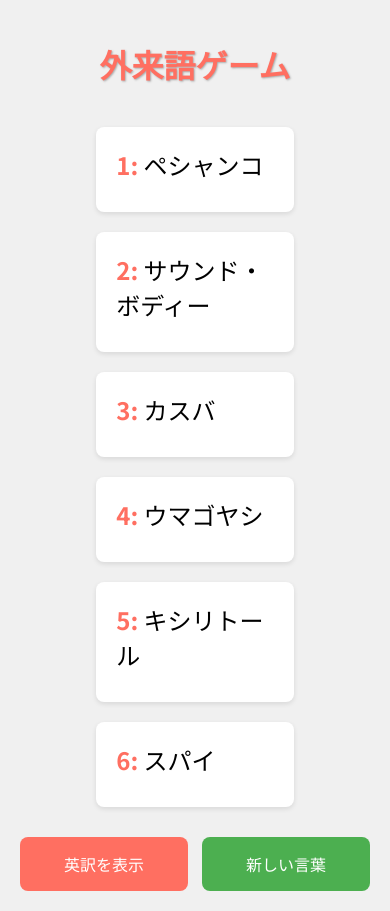
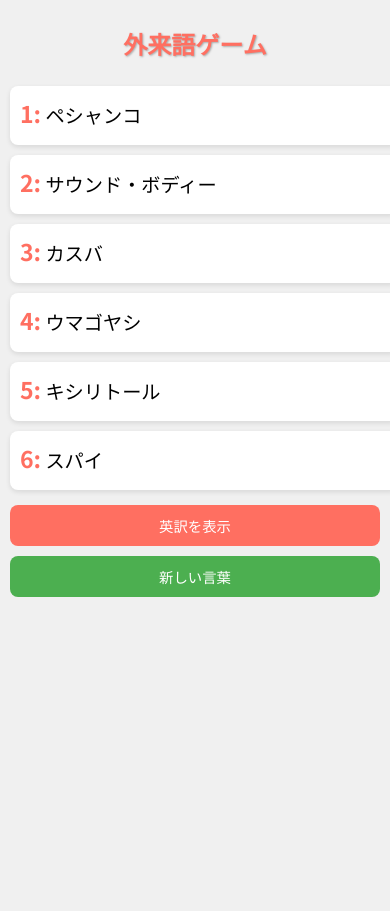
Before and after one commit to AdriGrana/Japanese_Loanwords_Cardgame, a plain HTML site: page index.html in a window 390 px wide. After the commit the page ends 844 px from the top, so only its background shows below. Drawn offline with Linux system fonts and the light colour scheme.

Commit message:
made smartphone compatible hopefully

```diff
--- a/index.html
+++ b/index.html
@@ -13,7 +13,7 @@
     padding: 20px;
     background-color: #f0f0f0;
 }
-                /* Added styling for the title */
+
 h1 {
     text-align: center;
     color: #ff6f61;
@@ -21,11 +21,13 @@
     margin-bottom: 30px;
     text-shadow: 1px 1px 2px #aaa;
 }
+
 .flashcard-container {
     display: flex;
     flex-wrap: wrap;
     justify-content: space-around;
 }
+
 .flashcard {
     background-color: #fff;
     width: 45%;
@@ -35,19 +37,23 @@
     border-radius: 8px;
     text-align: left;
 }
+
 .japanese-word {
     font-size: 1.5em;
     margin-bottom: 10px;
 }
+
 .english-meaning {
     font-size: 1.2em;
     color: #555;
     display: none;
 }
+
 .number {
     font-weight: bold;
     color: #ff6f61;
 }
+
 #reveal-btn, #new-words-btn {
     width: 48%;
     padding: 15px;
@@ -59,15 +65,70 @@
     margin-top: 20px;
     cursor: pointer;
 }
+
 #new-words-btn {
     background-color: #4CAF50;
 }
+
 #reveal-btn:active, #new-words-btn:active {
     opacity: 0.8;
 }
+
 .buttons {
     display: flex;
     justify-content: space-between;
+}
+
+/* Responsive Styles for Smartphones */
+@media screen and (max-width: 600px) {
+    body {
+        padding: 10px;
+    }
+
+    h1 {
+        font-size: 1.5em;
+        margin-bottom: 20px;
+    }
+
+    .flashcard-container {
+        flex-direction: column;
+        align-items: center;
+    }
+
+    .flashcard {
+        width: 100%;
+        margin: 5px 0;
+        padding: 10px;
+    }
+
+    .japanese-word {
+        font-size: 1.2em;
+        margin-bottom: 5px;
+    }
+
+    .english-meaning {
+        font-size: 1em;
+    }
+
+    .number {
+        font-size: 1.2em;
+    }
+
+    #reveal-btn, #new-words-btn {
+        width: 100%;
+        padding: 10px;
+        font-size: 0.9em;
+        margin-top: 10px;
+    }
+
+    .buttons {
+        flex-direction: column;
+        align-items: stretch;
+    }
+
+    .buttons button + button {
+        margin-top: 10px;
+    }
 }
     </style>
 </head>
```
Lines whose indentation alone changed are shown as unchanged.
